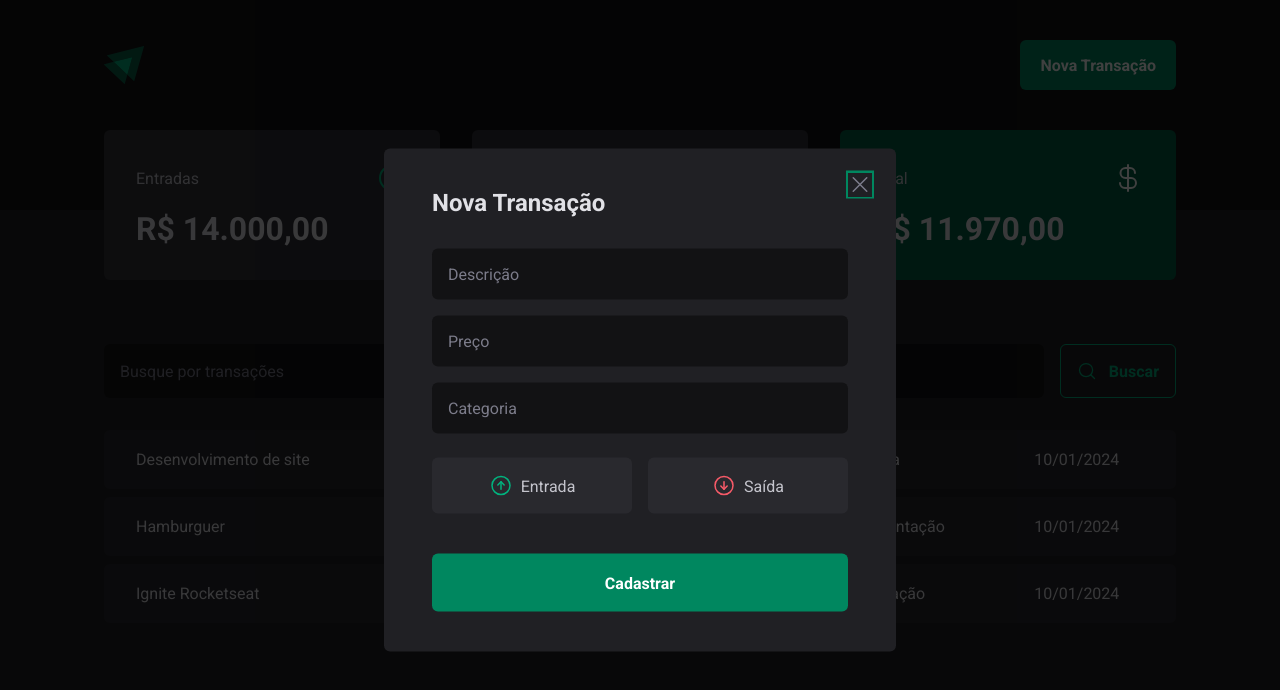
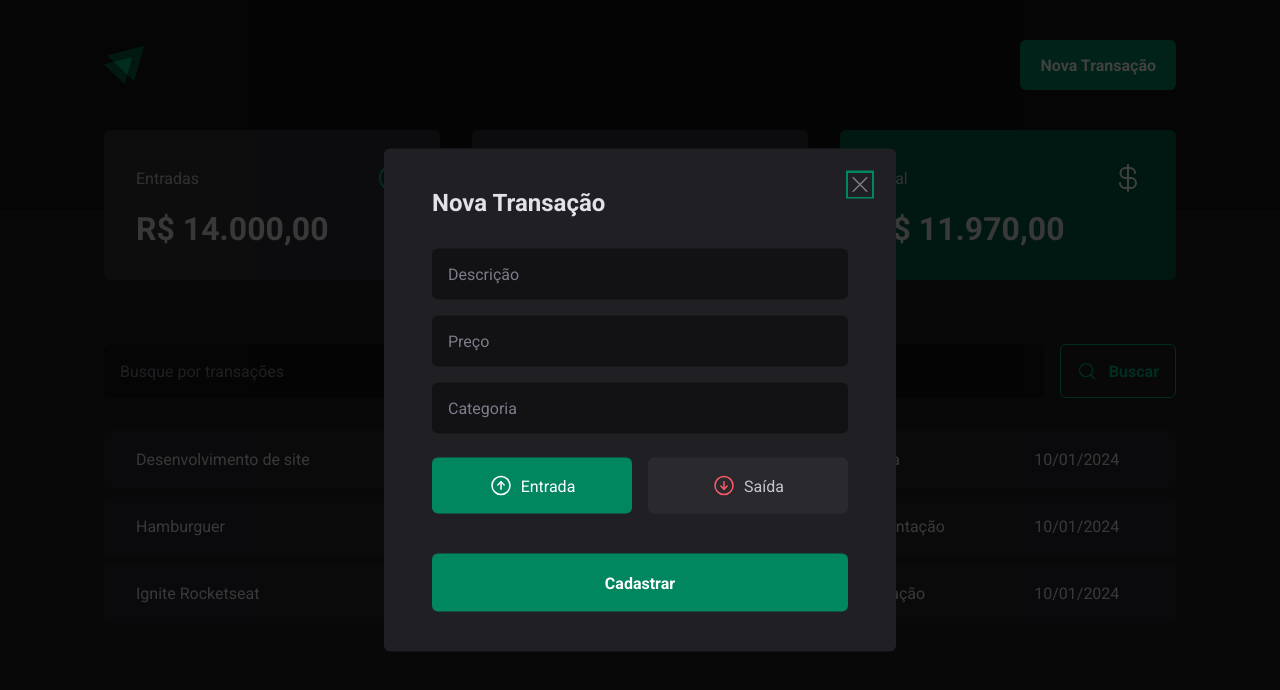
Before and after one commit to LuanVendt/03-dt-money, a React (Vite) app: page / in a window 1280 px wide. Both pictures are taken after a click on the button "Nova Transação". Shown: the top 690 px of the page. Built offline with nearby package versions, Linux system fonts and the light colour scheme; data requests are answered from the project's data file.

Commit message:
Controlled components

```diff
--- a/src/components/NewTransactionModal/index.tsx
+++ b/src/components/NewTransactionModal/index.tsx
@@ -1,7 +1,7 @@
 import { zodResolver } from '@hookform/resolvers/zod';
 import * as Dialog from '@radix-ui/react-dialog';
 import { ArrowCircleDown, ArrowCircleUp, X } from 'phosphor-react';
-import { useForm } from 'react-hook-form';
+import { Controller, useForm } from 'react-hook-form';
 import * as z from 'zod';
 import { CloseButton, Content, Overlay, TransactionType, TransactionTypeButton } from './styles';
 
@@ -10,18 +10,22 @@
     description: z.string(),
     price: z.number(),
     category: z.string(),
-    // type: z.enum(['income', 'outcome']),
+    type: z.enum(['income', 'outcome']),
 })
 
 type NewTransactionFormInputs = z.infer<typeof newTransactionFormSchema>
 
 export function NewTransactionModal() {
     const {
+            control,
             register,
             handleSubmit,
-            formState: { isSubmitting }
+            formState: { isSubmitting },
         } = useForm<NewTransactionFormInputs>({
-        resolver: zodResolver(newTransactionFormSchema)
+        resolver: zodResolver(newTransactionFormSchema),
+        defaultValues: {
+            type: 'income'
+        }
     })
 
     async function handleCreateNewTransaction(data: NewTransactionFormInputs) {
@@ -48,12 +52,14 @@
                     required
                     {...register('description')}
                 />
+
                 <input
                     type="number"
                     placeholder='Preço'
                     required
                     {...register('price', { valueAsNumber: true })}
                 />
+
                 <input
                     type="text"
                     placeholder='Categoria'
@@ -61,7 +67,12 @@
                     {...register('category')}
                 />
 
-                <TransactionType>
+                <Controller
+                    control={control}
+                    name='type'
+                    render={({ field }) => {
+                        return (
+                            <TransactionType onValueChange={field.onChange} value={field.value}>
                                 <TransactionTypeButton variant='income' value='income'>
                                     <ArrowCircleUp size={24}/>
                                     Entrada
@@ -72,6 +83,9 @@
                                     Saída
                                 </TransactionTypeButton>
                             </TransactionType>
+                        )
+                    }}
+                />
 
                 <button type='submit' disabled={isSubmitting}>
                     Cadastrar
```
Lines whose indentation alone changed are shown as unchanged.
